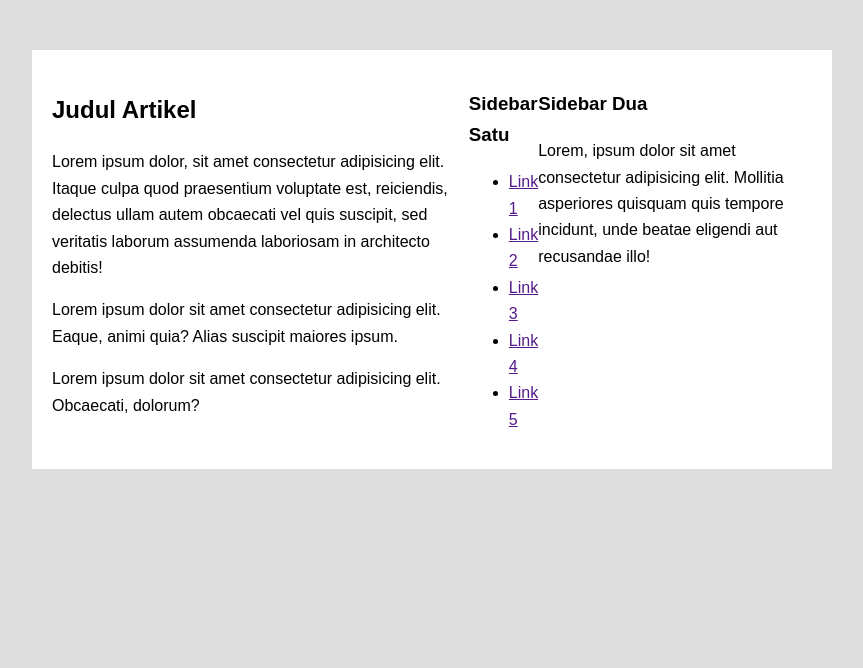
After one commit to adanisalsabila/dasarWeb, a PHP site: page /flexbox.html in a window 1280 px wide. The commit adds this page. Shown: the top 668 px of the page, without its empty margins (208-1071 px from the left). Run offline with PHP 8.4, Linux system fonts and the light colour scheme.

Commit message:
praktikum17_pertemuan2

```diff
--- /dev/null
+++ b/flexbox.html
@@ -0,0 +1,34 @@
+<!DOCTYPE html>
+<html>
+    <head>
+        <title>Latihan Flexbox</title>
+        <link rel="stylesheet" href="style.css">
+    </head>
+    <body>
+        <div class="container-satu">
+            <div class="kolom-utama">
+                <h2>Judul Artikel</h2>
+                <p>Lorem ipsum dolor, sit amet consectetur adipisicing elit. Itaque culpa quod praesentium voluptate est, reiciendis, delectus ullam autem obcaecati vel quis suscipit, sed veritatis laborum assumenda laboriosam in architecto debitis!</p>
+                <p>Lorem ipsum dolor sit amet consectetur adipisicing elit. Eaque, animi quia? Alias suscipit maiores ipsum.</p>
+                <p>Lorem ipsum dolor sit amet consectetur adipisicing elit. Obcaecati, dolorum?</p>
+
+            </div>
+            <div class="sidebar-satu">
+                <h3>Sidebar Satu</h3>
+                <ul>
+                    <li><a href="">Link 1</a></li>
+                    <li><a href="">Link 2</a></li>
+                    <li><a href="">Link 3</a></li>
+                    <li><a href="">Link 4</a></li>
+                    <li><a href="">Link 5</a></li>
+                </ul>
+            </div>
+
+            <div class="sidebar-dua">
+                <h3>Sidebar Dua</h3>
+                <p>Lorem, ipsum dolor sit amet consectetur adipisicing elit. Mollitia asperiores quisquam quis tempore incidunt, unde beatae eligendi aut recusandae illo!</p>
+
+            </div>
+        </div>
+    </body>
+</html>
--- a/index.html
+++ b/latihanMarginCSS.html
@@ -2,7 +2,7 @@
 <html>
     <head>
         <title>Latihan Margin</title>
-        <link rel="stylesheet" type="text/css" href="style.css">
+        <link rel="stylesheet" type="text/css" href="style2.css">
     </head>
     <body>
         <div class="satu">1</div>
--- a/style.css
+++ b/style.css
@@ -1,19 +1,18 @@
-.satu{
-    width: 200px;
-    height: 200px;
-    margin-top: 30px;
-    background-color: lightgreen;
-    margin-left: 100px;
-    margin-bottom: 150px;
-    margin-right: 50px;
+html, body {
+    margin: 0;
+    padding: 0;
 }
-.dua {
-    width: 100px;
-    height: 100px;
-    background-color: lightblue;
+body{
+    font-family: Arial, Helvetica, sans-serif;
+    background-color: #ddd;
+    line-height: 1.65;
+    padding-bottom: 1000px;
 }
-.tiga{
-    width: 50px;
-    height: 50px;
-    background-color: violet;
+.container-satu{
+    width: 800px;
+    margin: 50px auto;
+    background: #fff;
+    padding: 20px;
+    box-sizing: border-box;
+    display: flex;
 }
```
Also changed, not shown: style2.css (added, +19 -0 lines).
